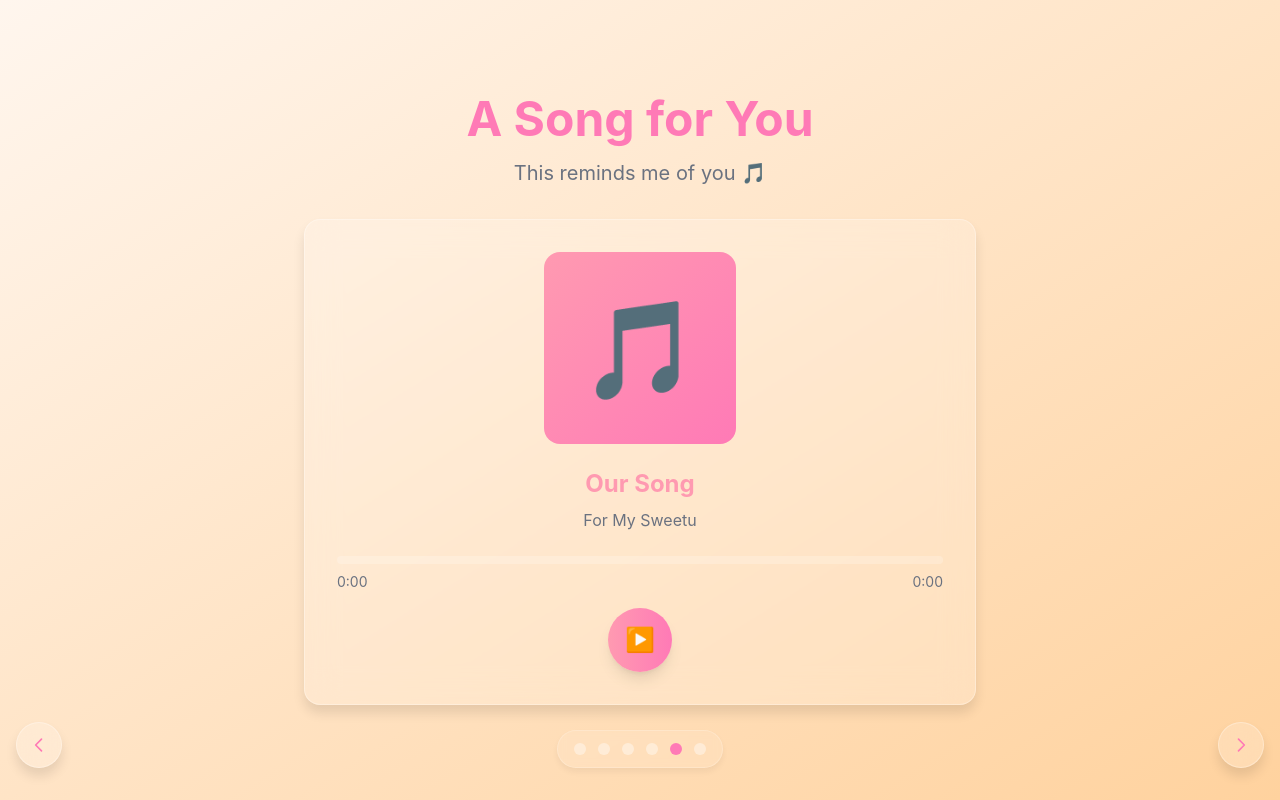
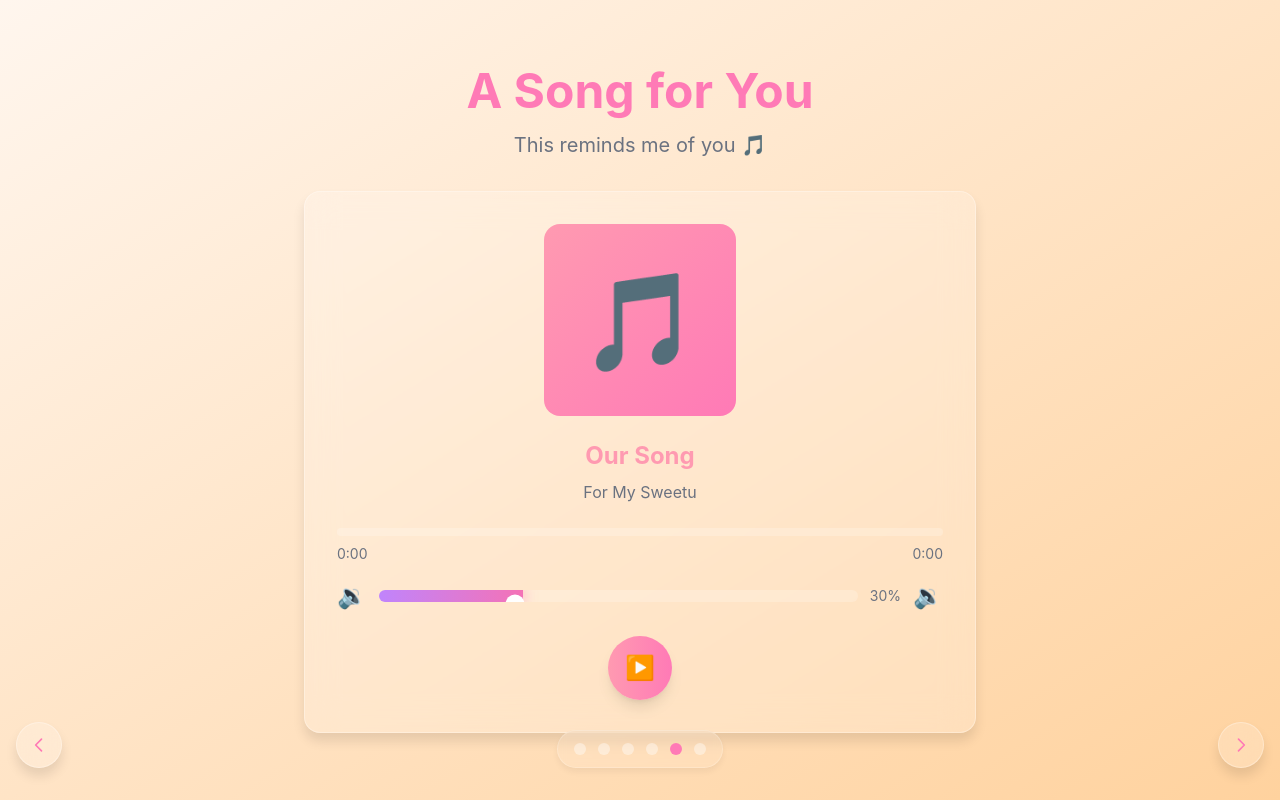
Before and after one commit to smaxiso/for-madam-ji, a React (Vite) app: page / in a window 1280 px wide. Both pictures are taken after a click on the button "Slide 5". Built offline with nearby package versions, Linux system fonts and the light colour scheme.

Commit message:
Add volume control with glowing animated slider starting at 30%

```diff
--- a/src/components/slides/MusicPlayerSlide.jsx
+++ b/src/components/slides/MusicPlayerSlide.jsx
@@ -7,8 +7,9 @@ import { useAudio } from '../../hooks/useAudio';
  * MusicPlayerSlide component - Audio player with controls
  */
 function MusicPlayerSlide({ slide }) {
-  const { isPlaying, duration, currentTime, play, pause, seek } = useAudio(
-    slide.content.audioSrc
+  const { isPlaying, duration, currentTime, play, pause, seek, currentVolume, setVolume } = useAudio(
+    slide.content.audioSrc,
+    { volume: 0.3 } // Start at 30% volume
   );
   const [showFullSongModal, setShowFullSongModal] = useState(false);
   const [hasShownModal, setHasShownModal] = useState(false);
@@ -37,7 +38,15 @@ function MusicPlayerSlide({ slide }) {
     seek(percentage * duration);
   };
 
+  const handleVolumeChange = (e) => {
+    const rect = e.currentTarget.getBoundingClientRect();
+    const x = e.clientX - rect.left;
+    const percentage = Math.max(0, Math.min(1, x / rect.width));
+    setVolume(percentage);
+  };
+
   const progress = duration > 0 ? (currentTime / duration) * 100 : 0;
+  const volumePercent = currentVolume * 100;
 
   return (
     <div className="text-center max-w-2xl mx-auto">
@@ -92,6 +101,54 @@ function MusicPlayerSlide({ slide }) {
           <div className="flex justify-between text-sm text-muted-grey mt-2">
             <span>{formatTime(currentTime)}</span>
             <span>{formatTime(duration)}</span>
+          </div>
+        </div>
+
+        {/* Volume Control */}
+        <div className="mb-6">
+          <div className="flex items-center gap-3">
+            <span className="text-2xl">🔉</span>
+            <div className="flex-1">
+              <div
+                className="w-full h-3 bg-white/20 rounded-full cursor-pointer overflow-hidden relative group"
+                onClick={handleVolumeChange}
+              >
+                <motion.div
+                  className="h-full bg-gradient-to-r from-purple-400 to-pink-400 relative"
+                  style={{ width: `${volumePercent}%` }}
+                  initial={{ boxShadow: '0 0 10px rgba(255, 122, 182, 0.5)' }}
+                  animate={{
+                    boxShadow: [
+                      '0 0 10px rgba(255, 122, 182, 0.5)',
+                      '0 0 20px rgba(255, 122, 182, 0.8)',
+                      '0 0 10px rgba(255, 122, 182, 0.5)',
+                    ]
+                  }}
+                  transition={{
+                    duration: 2,
+                    repeat: Infinity,
+                    ease: 'easeInOut',
+                  }}
+                >
+                  {/* Glowing indicator */}
+                  <motion.div
+                    className="absolute right-0 top-1/2 -translate-y-1/2 w-4 h-4 bg-white rounded-full shadow-lg"
+                    animate={{
+                      scale: [1, 1.2, 1],
+                    }}
+                    transition={{
+                      duration: 1.5,
+                      repeat: Infinity,
+                      ease: 'easeInOut',
+                    }}
+                  />
+                </motion.div>
+              </div>
+            </div>
+            <span className="text-sm text-muted-grey min-w-[3ch]">
+              {Math.round(volumePercent)}%
+            </span>
+            <span className="text-2xl">{currentVolume > 0.5 ? '🔊' : currentVolume > 0 ? '🔉' : '🔇'}</span>
           </div>
         </div>
 
--- a/src/hooks/useAudio.js
+++ b/src/hooks/useAudio.js
@@ -1,10 +1,11 @@
 import { useState, useRef, useEffect } from 'react';
 
-export const useAudio = (url, { autoPlay = false, loop = false, volume = 0.7 } = {}) => {
+export const useAudio = (url, { autoPlay = false, loop = false, volume = 0.3 } = {}) => {
   const audioRef = useRef(null);
   const [isPlaying, setIsPlaying] = useState(false);
   const [duration, setDuration] = useState(0);
   const [currentTime, setCurrentTime] = useState(0);
+  const [currentVolume, setCurrentVolume] = useState(volume);
 
   useEffect(() => {
     audioRef.current = new Audio(url);
@@ -46,5 +47,13 @@ export const useAudio = (url, { autoPlay = false, loop = false, volume = 0.7 } =
     }
   };
 
-  return { isPlaying, play, pause, toggle, duration, currentTime, seek };
+  const setVolume = (vol) => {
+    const clampedVol = Math.max(0, Math.min(1, vol));
+    if (audioRef.current) {
+      audioRef.current.volume = clampedVol;
+      setCurrentVolume(clampedVol);
+    }
+  };
+
+  return { isPlaying, play, pause, toggle, duration, currentTime, seek, currentVolume, setVolume };
 };
```
